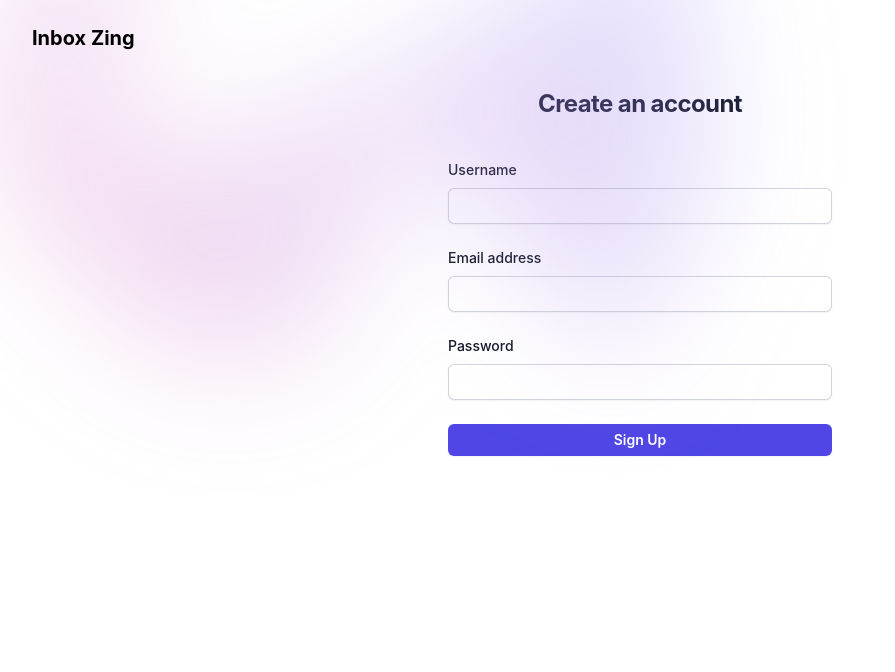
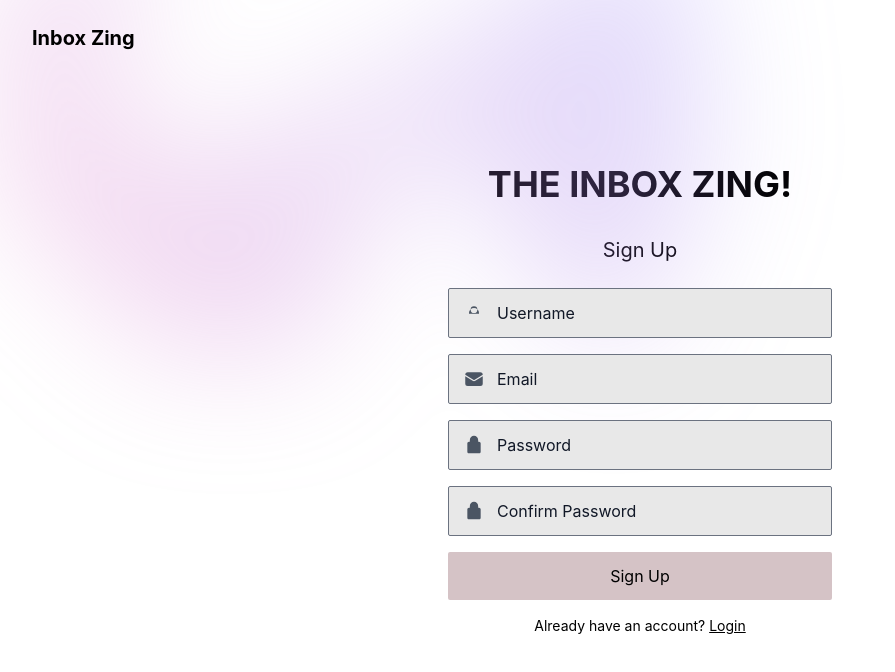
Before and after one commit to rohanv32/InboxZingFrontend, a React (Create React App) app: page / in a window 1280 px wide. Both pictures are taken after a click on the button "Sign Up". Shown: the top 672 px of the page, without its empty margins (0-895 px from the left). Built offline with nearby package versions, Linux system fonts and the light colour scheme.

Commit message:
Changed Login and Signup styles

```diff
--- a/src/App.js
+++ b/src/App.js
@@ -7,6 +7,7 @@ import NewsFeed from './components/NewsFeed';
 import DeleteUser from './components/DeleteUser';
 import { UserProvider } from './components/UserContext';
 import Header from './components/Header';
+
 
 function App() {
   const [isLoggedIn, setIsLoggedIn] = useState(false);
--- a/src/components/Home.js
+++ b/src/components/Home.js
@@ -2,11 +2,25 @@ import React from 'react';
 
 function Home({ onTabChange }) {
   return (
-    <div className="flex flex-col items-center justify-center h-screen">
-      <h2 className="text-2xl font-bold mb-4">Subscribe to Unsubscribe</h2>
-      <div className="flex space-x-4">
-        <button onClick={() => onTabChange('SignUp')} className="bg-blue-500 text-white px-4 py-2 rounded">Sign Up</button>
-        <button onClick={() => onTabChange('Login')} className="bg-green-500 text-white px-4 py-2 rounded">Login</button>
+    <div className="flex min-h-screen bg-gray-100 items-center justify-center">
+      <div className="max-w-md w-full bg-white p-8 shadow-lg rounded-lg text-center">
+        <h2 className="text-3xl font-extrabold text-indigo-700 mb-6">
+          Subscribe to Unsubscribe
+        </h2>
+        <div className="flex flex-col sm:flex-row sm:space-x-4 space-y-4 sm:space-y-0">
+          <button
+            onClick={() => onTabChange('SignUp')}
+            className="w-full flex justify-center rounded-md bg-indigo-600 py-2 px-4 text-lg font-semibold text-white shadow-md hover:bg-indigo-500 focus:outline-none focus:ring-2 focus:ring-indigo-500"
+          >
+            Sign Up
+          </button>
+          <button
+            onClick={() => onTabChange('Login')}
+            className="w-full flex justify-center rounded-md bg-green-600 py-2 px-4 text-lg font-semibold text-white shadow-md hover:bg-green-500 focus:outline-none focus:ring-2 focus:ring-green-500"
+          >
+            Login
+          </button>
+        </div>
       </div>
     </div>
   );
--- a/src/components/Login.js
+++ b/src/components/Login.js
@@ -1,4 +1,6 @@
 import React, { useState } from 'react';
+
+
 
 function Login({ onLogin }) {
   const [formData, setFormData] = useState({ username: '', password: '' });
@@ -7,48 +9,45 @@ function Login({ onLogin }) {
 
   const handleSubmit = (e) => {
     e.preventDefault();
-    alert("Login successful!"); // Mock success message
-    onLogin(); // Update login status in App.js
+    onLogin();
   };
 
   return (
-    <div className="flex min-h-full flex-col justify-center px-6 py-12 lg:px-8">
-      <div className="sm:mx-auto sm:w-full sm:max-w-sm">
-        <h2 className="mt-10 text-center text-2xl font-bold tracking-tight text-gray-900">
-          Sign in to your account
+    <div className="flex min-h-screen items-center justify-center py-12 px-4 sm:px-6 lg:px-8">
+      <div className="max-w-md w-full p-8">
+        <h1 className="text-center text-3xl font-bold mb-6">
+          THE INBOX ZING!
+        </h1>
+
+        <h2 className="text-center text-xl mb-6">
+          Welcome back
         </h2>
-      </div>
 
-      <div className="mt-10 sm:mx-auto sm:w-full sm:max-w-sm">
-        <form onSubmit={handleSubmit} className="space-y-6">
+        <form onSubmit={handleSubmit} className="space-y-4">
           <div>
-            <label htmlFor="username" className="block text-sm font-medium text-gray-900">
-              Username
-            </label>
-            <div className="mt-2">
+            <div className="mt-1">
               <input
                 id="username"
                 name="username"
                 type="text"
+                placeholder="Username"
                 required
                 onChange={handleChange}
-                className="block w-full rounded-md border-0 py-1.5 text-gray-900 shadow-sm ring-1 ring-inset ring-gray-300 placeholder:text-gray-400 focus:ring-2 focus:ring-inset focus:ring-indigo-600"
+                className="block w-full bg-gray-200 rounded-sm py-2 px-4 text-gray-900 placeholder-gray-900"
               />
             </div>
           </div>
 
           <div>
-            <label htmlFor="password" className="block text-sm font-medium text-gray-900">
-              Password
-            </label>
-            <div className="mt-2">
+            <div className="mt-1">
               <input
                 id="password"
                 name="password"
                 type="password"
+                placeholder="Password"
                 required
                 onChange={handleChange}
-                className="block w-full rounded-md border-0 py-1.5 text-gray-900 shadow-sm ring-1 ring-inset ring-gray-300 placeholder:text-gray-400 focus:ring-2 focus:ring-inset focus:ring-indigo-600"
+                className="block w-full bg-gray-200 rounded-sm py-2 px-4 text-gray-900 placeholder-gray-900"
               />
             </div>
           </div>
@@ -56,10 +55,23 @@ function Login({ onLogin }) {
           <div>
             <button
               type="submit"
-              className="flex w-full justify-center rounded-md bg-indigo-600 px-3 py-1.5 text-sm font-semibold text-white shadow-sm hover:bg-indigo-500"
+              className="w-full flex justify-center rounded-sm bg-[#D5C3C6] py-2 px-4 text-black"
             >
               Login
             </button>
+          </div>
+
+          <div className="text-center">
+            <a href="" className="text-black underline">
+              forgot password?
+            </a>
+          </div>
+
+          <div className="text-center">
+            <span>Don't have an account? </span>
+            <a href="SignUp" className="text-black underline">
+              Sign up
+            </a>
           </div>
         </form>
       </div>
--- a/src/components/SignUp.js
+++ b/src/components/SignUp.js
@@ -1,81 +1,114 @@
 import React, { useState } from 'react';
-
 function SignUp({ onSignUpComplete }) {
-  const [formData, setFormData] = useState({ username: '', email: '', password: '' });
+  const [formData, setFormData] = useState({
+    username: '',
+    email: '',
+    password: '',
+    confirmPassword: ''
+  });
 
   const handleChange = (e) => setFormData({ ...formData, [e.target.name]: e.target.value });
 
   const handleSubmit = (e) => {
     e.preventDefault();
-    alert("User registered successfully!"); // Mock success message
-    onSignUpComplete(); // Redirect to Home after signup
+    onSignUpComplete();
   };
 
   return (
-    <div className="flex min-h-full flex-col justify-center px-6 py-12 lg:px-8">
-      <div className="sm:mx-auto sm:w-full sm:max-w-sm">
-        <h2 className="mt-10 text-center text-2xl font-bold tracking-tight text-gray-900">
-          Create an account
+    <div className="flex min-h-screen items-center justify-center py-12 px-4 sm:px-6 lg:px-8">
+      <div className="max-w-md w-full p-8">
+        <h1 className="text-center text-4xl font-bold mb-8">
+          THE INBOX ZING!
+        </h1>
+
+        <h2 className="text-center text-xl mb-6">
+          Sign Up
         </h2>
-      </div>
 
-      <div className="mt-10 sm:mx-auto sm:w-full sm:max-w-sm">
-        <form onSubmit={handleSubmit} className="space-y-6">
-          <div>
-            <label htmlFor="username" className="block text-sm font-medium text-gray-900">
-              Username
-            </label>
-            <div className="mt-2">
+        <form onSubmit={handleSubmit} className="space-y-4">
+          <div className="relative">
+            <span className="absolute inset-y-0 left-4 flex items-center">
+              <svg xmlns="http://www.w3.org/2000/svg" viewBox="0 0 24 24" fill="currentColor" className="w-5 h-5 text-gray-600">
+                <path d="M12 4a4 4 0 100 8 4 4 0 000-8zM6 12a6 6 0 1112 0v1H6v-1z" />
+              </svg>
+            </span>
             <input
               id="username"
               name="username"
               type="text"
+              placeholder="Username"
               required
               onChange={handleChange}
-                className="block w-full rounded-md border-0 py-1.5 text-gray-900 shadow-sm ring-1 ring-inset ring-gray-300 placeholder:text-gray-400 focus:ring-2 focus:ring-inset focus:ring-indigo-600"
+              className="block w-full bg-[#E8E8E8] rounded-sm py-3 pl-12 pr-4 text-gray-900 placeholder-gray-900"
             />
           </div>
-          </div>
 
-          <div>
-            <label htmlFor="email" className="block text-sm font-medium text-gray-900">
-              Email address
-            </label>
-            <div className="mt-2">
+          <div className="relative">
+            <span className="absolute inset-y-0 left-4 flex items-center">
+              <svg xmlns="http://www.w3.org/2000/svg" viewBox="0 0 24 24" fill="currentColor" className="w-5 h-5 text-gray-600">
+                <path d="M1.5 8.67v8.58a3 3 0 003 3h15a3 3 0 003-3V8.67l-8.928 5.493a3 3 0 01-3.144 0L1.5 8.67z" />
+                <path d="M22.5 6.908V6.75a3 3 0 00-3-3h-15a3 3 0 00-3 3v.158l9.714 5.978a1.5 1.5 0 001.572 0L22.5 6.908z" />
+              </svg>
+            </span>
             <input
               id="email"
               name="email"
               type="email"
+              placeholder="Email"
               required
               onChange={handleChange}
-                className="block w-full rounded-md border-0 py-1.5 text-gray-900 shadow-sm ring-1 ring-inset ring-gray-300 placeholder:text-gray-400 focus:ring-2 focus:ring-inset focus:ring-indigo-600"
+              className="block w-full bg-[#E8E8E8] rounded-sm py-3 pl-12 pr-4 text-gray-900 placeholder-gray-900"
             />
           </div>
-          </div>
 
-          <div>
-            <label htmlFor="password" className="block text-sm font-medium text-gray-900">
-              Password
-            </label>
-            <div className="mt-2">
+          <div className="relative">
+            <span className="absolute inset-y-0 left-4 flex items-center">
+              <svg xmlns="http://www.w3.org/2000/svg" viewBox="0 0 24 24" fill="currentColor" className="w-5 h-5 text-gray-600">
+                <path d="M18 8h-1V6c0-2.76-2.24-5-5-5S7 3.24 7 6v2H6c-1.1 0-2 .9-2 2v10c0 1.1.9 2 2 2h12c1.1 0 2-.9 2-2V10c0-1.1-.9-2-2-2z" />
+              </svg>
+            </span>
             <input
               id="password"
               name="password"
               type="password"
+              placeholder="Password"
               required
               onChange={handleChange}
-                className="block w-full rounded-md border-0 py-1.5 text-gray-900 shadow-sm ring-1 ring-inset ring-gray-300 placeholder:text-gray-400 focus:ring-2 focus:ring-inset focus:ring-indigo-600"
+              className="block w-full bg-[#E8E8E8] rounded-sm py-3 pl-12 pr-4 text-gray-900 placeholder-gray-900"
             />
           </div>
+
+          <div className="relative">
+            <span className="absolute inset-y-0 left-4 flex items-center">
+              <svg xmlns="http://www.w3.org/2000/svg" viewBox="0 0 24 24" fill="currentColor" className="w-5 h-5 text-gray-600">
+                <path d="M18 8h-1V6c0-2.76-2.24-5-5-5S7 3.24 7 6v2H6c-1.1 0-2 .9-2 2v10c0 1.1.9 2 2 2h12c1.1 0 2-.9 2-2V10c0-1.1-.9-2-2-2z" />
+              </svg>
+            </span>
+            <input
+              id="confirmPassword"
+              name="confirmPassword"
+              type="password"
+              placeholder="Confirm Password"
+              required
+              onChange={handleChange}
+              className="block w-full bg-[#E8E8E8] rounded-sm py-3 pl-12 pr-4 text-gray-900 placeholder-gray-900"
+            />
           </div>
 
           <div>
             <button
               type="submit"
-              className="flex w-full justify-center rounded-md bg-indigo-600 px-3 py-1.5 text-sm font-semibold text-white shadow-sm hover:bg-indigo-500"
+              className="w-full flex justify-center rounded-sm bg-[#D5C3C6] py-3 text-black font-normal mt-4"
             >
               Sign Up
             </button>
+          </div>
+
+          <div className="mt-4 text-center text-sm">
+            <span>Already have an account? </span>
+            <a href="/Login" className="text-black underline">
+              Login
+            </a>
           </div>
         </form>
       </div>
```
Lines whose indentation alone changed are shown as unchanged.
